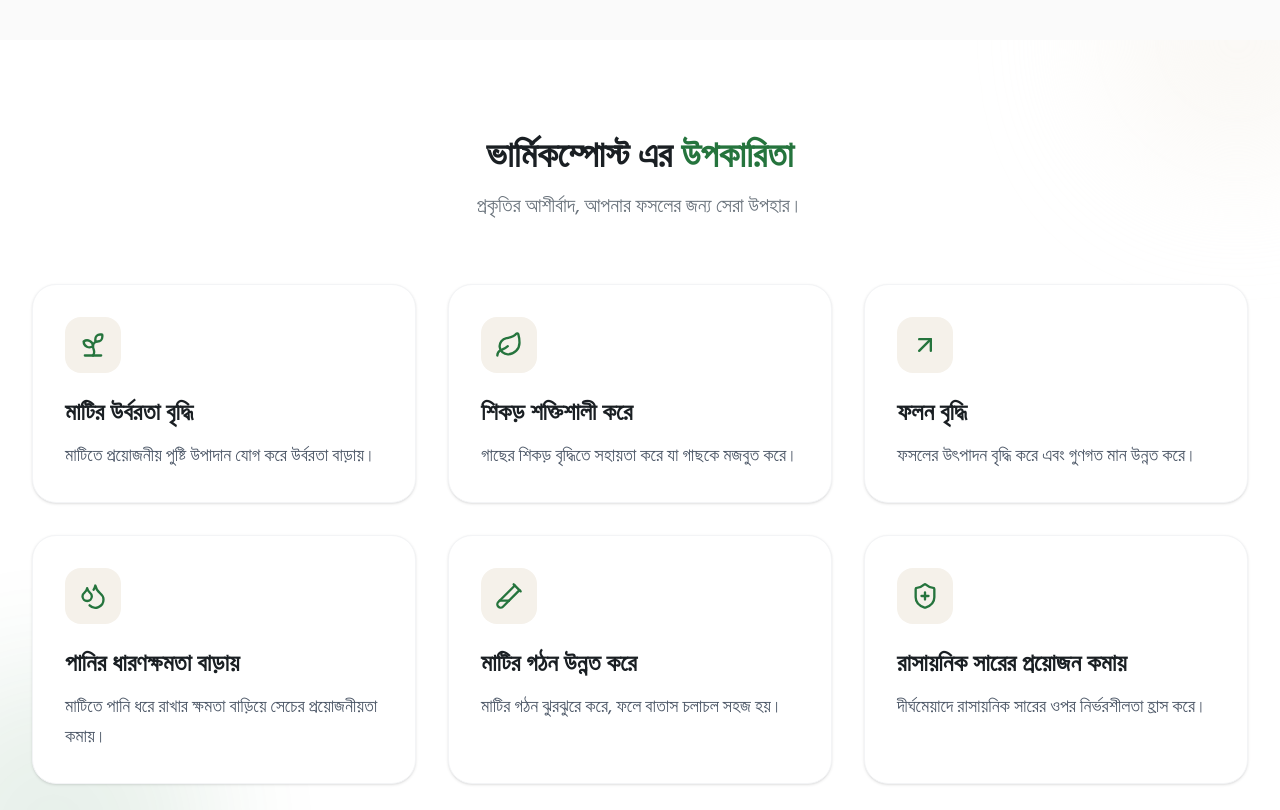
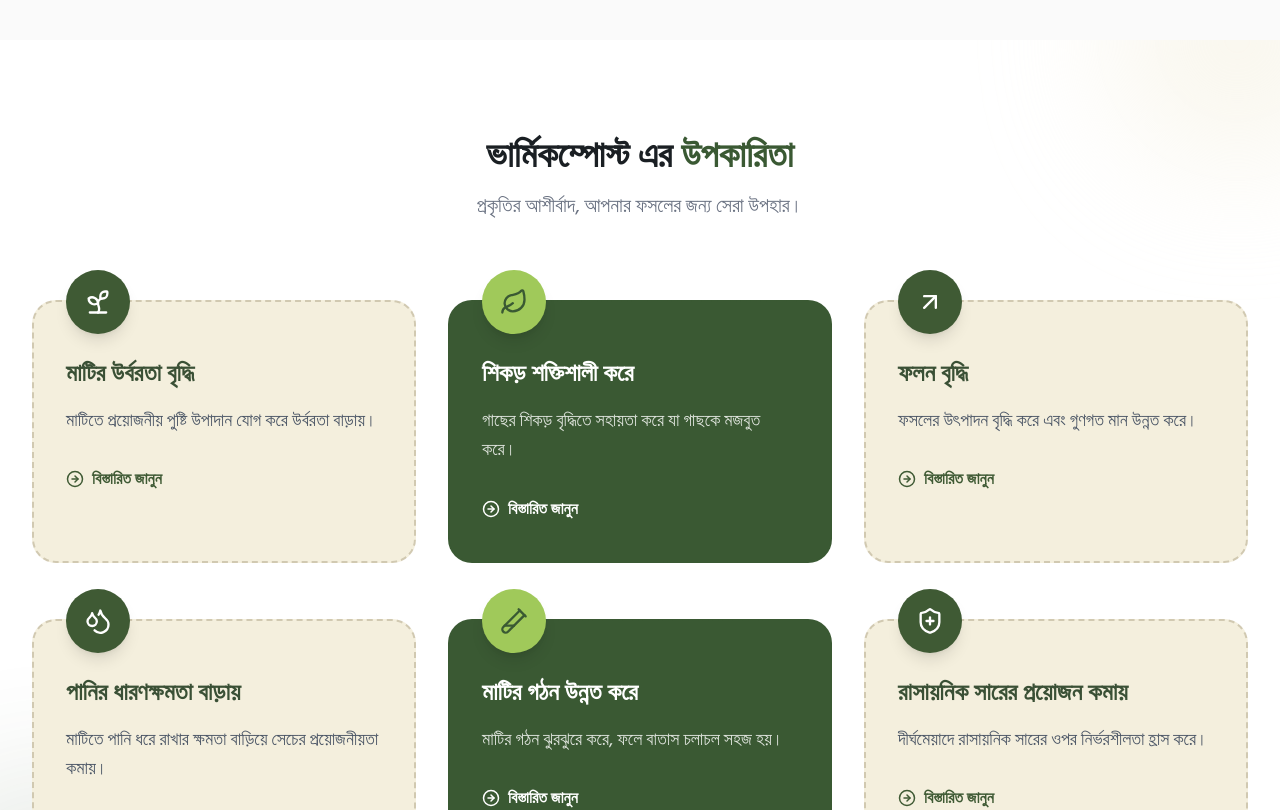
Before and after one commit to farad-alam/Caravan-Agro-Farm, a Next.js app in the folder caravan-agro-farm/: page / in a window 1280 px wide. Shown: the part 2140-2950 px from the top of the page. Built offline with nearby package versions, Linux system fonts and the light colour scheme.

Commit message:
feat: redesign Benefits section to match provided mockup

```diff
--- a/caravan-agro-farm/src/components/home/Benefits.tsx
+++ b/caravan-agro-farm/src/components/home/Benefits.tsx
@@ -1,4 +1,4 @@
-import { Leaf, Droplets, ShieldPlus, ArrowUpRight, TestTube2, Sprout } from "lucide-react";
+import { Leaf, Droplets, ShieldPlus, ArrowUpRight, TestTube2, Sprout, ArrowRightCircle } from "lucide-react";
 
 export default function Benefits() {
   const benefits = [
@@ -37,36 +37,56 @@ export default function Benefits() {
   return (
     <section className="py-24 bg-white relative overflow-hidden">
       {/* Background decoration */}
-      <div className="absolute top-0 right-0 w-64 h-64 bg-[var(--color-brand-beige)] rounded-full blur-3xl opacity-50 -translate-y-1/2 translate-x-1/3"></div>
-      <div className="absolute bottom-0 left-0 w-80 h-80 bg-[var(--color-brand-green)] rounded-full blur-3xl opacity-10 translate-y-1/3 -translate-x-1/3"></div>
+      <div className="absolute top-0 right-0 w-64 h-64 bg-[#f4efdd] rounded-full blur-3xl opacity-50 -translate-y-1/2 translate-x-1/3"></div>
+      <div className="absolute bottom-0 left-0 w-80 h-80 bg-[#3a5933] rounded-full blur-3xl opacity-10 translate-y-1/3 -translate-x-1/3"></div>
 
       <div className="max-w-7xl mx-auto px-4 sm:px-6 lg:px-8 relative z-10">
-        <div className="text-center max-w-3xl mx-auto mb-16">
+        <div className="text-center max-w-3xl mx-auto mb-20">
           <h2 className="font-bangla font-bold text-4xl text-[var(--color-brand-dark)] mb-4">
-            ভার্মিকম্পোস্ট এর <span className="text-[var(--color-brand-green)]">উপকারিতা</span>
+            ভার্মিকম্পোস্ট এর <span className="text-[#3a5933]">উপকারিতা</span>
           </h2>
-          <p className="font-bangla text-xl text-[var(--color-brand-muted)]">
+          <p className="font-bangla text-xl text-gray-500">
             প্রকৃতির আশীর্বাদ, আপনার ফসলের জন্য সেরা উপহার।
           </p>
         </div>
 
-        <div className="grid grid-cols-1 md:grid-cols-2 lg:grid-cols-3 gap-8">
-          {benefits.map((benefit, idx) => (
+        <div className="grid grid-cols-1 md:grid-cols-2 lg:grid-cols-3 gap-y-14 gap-x-8 mt-12">
+          {benefits.map((benefit, idx) => {
+            const isDark = idx % 3 === 1; // Middle column in 3-col layout is dark
+
+            return (
               <div
                 key={idx}
-              className="bg-white border border-gray-100 p-8 rounded-3xl shadow-sm hover:shadow-2xl hover:-translate-y-2 transition-all duration-300 group"
+                className={`relative px-8 pb-10 pt-14 rounded-3xl border-2 border-dashed transition-all duration-300 hover:-translate-y-1 hover:shadow-xl group ${
+                  isDark
+                    ? 'bg-[#3a5933] border-[#3a5933]'
+                    : 'bg-[#f4efdd] border-[#d1c9b1]'
+                }`}
               >
-              <div className="w-14 h-14 bg-[var(--color-brand-beige)] rounded-2xl flex items-center justify-center mb-6 group-hover:bg-[var(--color-brand-green)] group-hover:rotate-12 transition-all duration-300">
-                <benefit.icon size={28} className="text-[var(--color-brand-green)] group-hover:text-white transition-colors duration-300" />
+                {/* Icon Circle (Top Offset) */}
+                <div className={`absolute -top-8 left-8 w-16 h-16 rounded-full flex items-center justify-center shadow-lg transition-transform duration-300 group-hover:scale-110 ${
+                  isDark
+                    ? 'bg-[#a0c95a] text-[#3a5933]'
+                    : 'bg-[#3f5a34] text-white'
+                }`}>
+                  <benefit.icon size={28} />
                 </div>
-              <h3 className="font-bangla font-bold text-2xl text-[var(--color-brand-dark)] mb-3">
+
+                <h3 className={`font-bangla font-bold text-2xl mb-4 ${isDark ? 'text-white' : 'text-[#3a5035]'}`}>
                   {benefit.title}
                 </h3>
-              <p className="font-bangla text-gray-600 text-lg leading-relaxed">
+
+                <p className={`font-bangla text-lg leading-relaxed mb-8 ${isDark ? 'text-[#e0e5de]' : 'text-gray-600'}`}>
                   {benefit.description}
                 </p>
+
+                <div className="flex items-center gap-2 font-bangla font-semibold cursor-pointer group/link mt-auto w-max">
+                  <ArrowRightCircle size={18} className={`${isDark ? 'text-white' : 'text-[#3f5a34]'} group-hover/link:translate-x-1 transition-transform`} />
+                  <span className={`${isDark ? 'text-white' : 'text-[#3f5a34]'}`}>বিস্তারিত জানুন</span>
                 </div>
-          ))}
+              </div>
+            );
+          })}
         </div>
       </div>
     </section>
```
Lines whose indentation alone changed are shown as unchanged.
